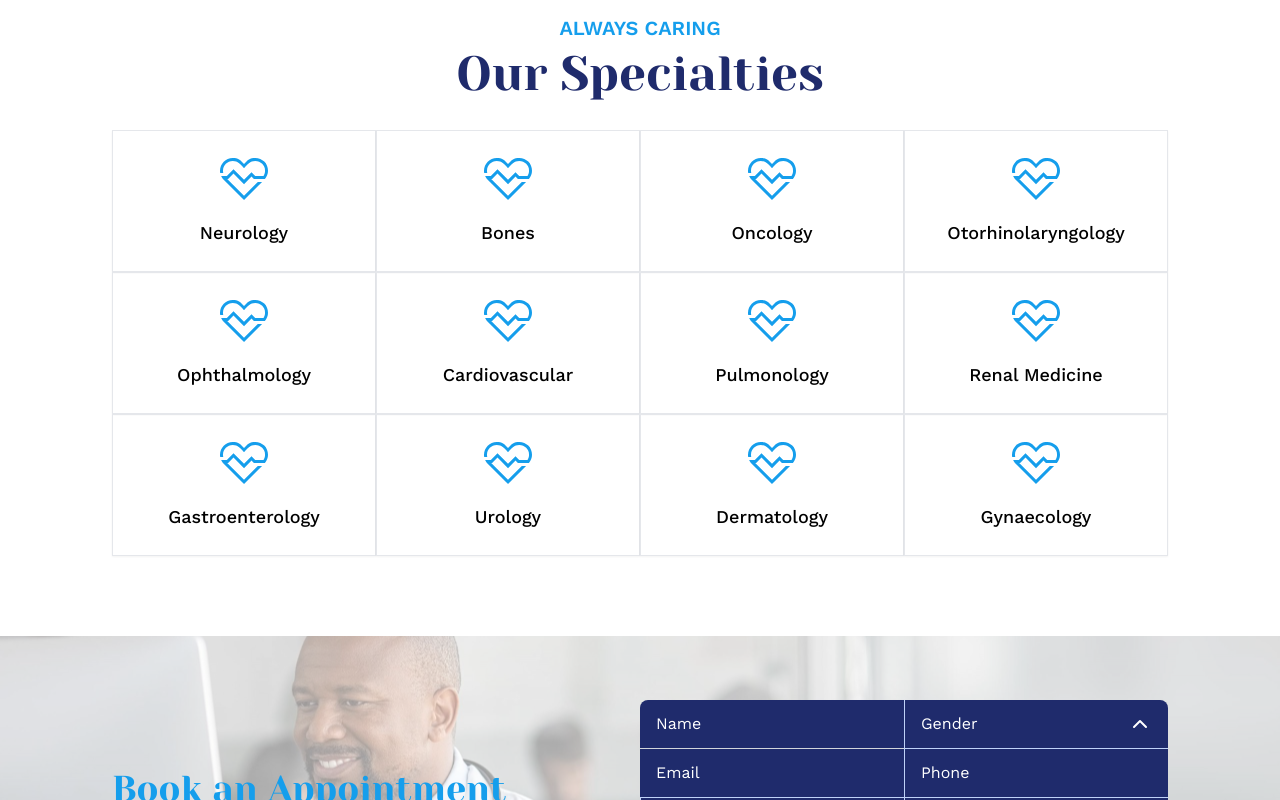
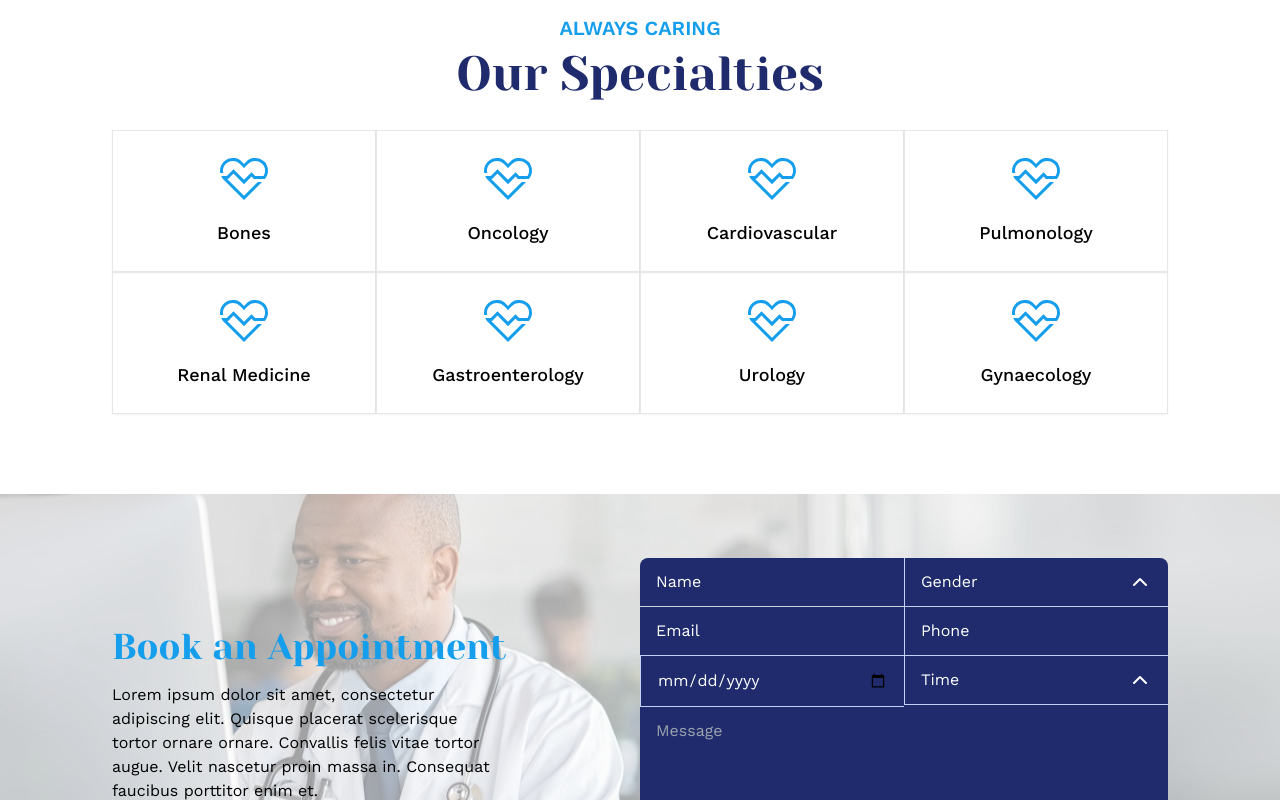
Before and after one commit to Nwanne-san/st-josephs, a Next.js app in the folder frontend/: page / in a window 1280 px wide. Shown: the part 1500-2300 px from the top of the page. Built offline with nearby package versions, Linux system fonts and the light colour scheme.

Commit message:
feat: build services page

```diff
--- a/frontend/src/app/components/HeroSection.tsx
+++ b/frontend/src/app/components/HeroSection.tsx
@@ -54,11 +54,11 @@ const HeroSection: React.FC = () => {
       className="flex flex-col relative w-full h-full bg-center bg-cover bg-no-repeat z-10
        bg-[url('/icons/hero-background-mobile.svg')] sm:bg-[url('/icons/herosection.jpg')] mt-[2rem] sm:mt-[5rem] lg:mt-[10rem]"
     >
-      {/* <div className="absolute inset-0 bg-white opacity-30 sm:opacity-20 z-0"></div> */}
+      <div className="absolute inset-0 bg-white opacity-30 sm:opacity-20 z-0"></div>
 
       {/* Animation container */}
       <motion.div
-        className="sm:h-[80vh] h-[70vh] flex flex-col gap-8 justify-center relative"
+        className="sm:h-[80vh] h-[70vh] flex flex-col gap-3 sm:gap-8 justify-center relative"
         variants={containerVariants}
         initial="hidden"
         animate="visible"
--- a/frontend/src/app/contact/components/ContactUs.tsx
+++ b/frontend/src/app/contact/components/ContactUs.tsx
@@ -8,7 +8,7 @@ const yeseva = Yeseva_One({ subsets: ["latin"], weight: ["400"] });
 const ContactUs: React.FC = () => {
   return (
     <>
-      <Wrapper className="flex gap-5 py-16">
+      <Wrapper className="flex sm:flex-row flex-col gap-5 py-4 sm:py-16">
         <div className="flex flex-col gap-10 w-full">
           <div className="flex flex-col gap-2 h-">
             <h1 className="text-lg text-secondary uppercase font-bold">
@@ -48,13 +48,13 @@ const ContactUs: React.FC = () => {
           {contacts.map((item, index) => (
             <div
               key={index}
-              className={`flex flex-col gap-3.5 px-7 py-12 ${item.bgColor} rounded-lg w-full md:text-wrap`}
+              className={`flex flex-col gap-3.5  px-3 sm:px-7 py-9 sm:py-12 ${item.bgColor} rounded-lg w-full md:text-wrap`}
             >
               <Image src={item.src} alt="" />
               <p className={`${item.color} uppercase font-bold text-lg`}>
                 {item.name}
               </p>
-              <div className="flex flex-col">
+              <div className="flex flex-col text-sm sm:text-base">
                 <span className={`${item.color} `}>{item.text}</span>
                 <span className={`${item.color} `}>{item?.text2}</span>
               </div>
--- a/frontend/src/app/contact/page.tsx
+++ b/frontend/src/app/contact/page.tsx
@@ -8,7 +8,9 @@ import Footer from "@/components/layout/Footer";
 const Contact: React.FC = () => {
   return (
     <>
-      <Navbar />
+      <div className="relative">
+        <Navbar className="backdrop-blur-xl fixed top-0 w-full" />
+        <div className=" mt-[2rem] sm:mt-[5rem] lg:mt-[8rem]">
           <Hero
             backgroundImage="/icons/contact-bg.svg"
             breadcrumbs="Home / Contact"
@@ -17,6 +19,8 @@ const Contact: React.FC = () => {
           <MapComponent />
           <ContactUs />
           <Footer />
+        </div>
+      </div>
     </>
   );
 };
--- /dev/null
+++ b/frontend/src/app/services/page.tsx
@@ -0,0 +1,22 @@
+import React from "react";
+import Hero from "@/components/ui/Herosection";
+import Navbar from "@/components/layout/Navbar";
+import Contact from "../components/Contact";
+
+function OurServices() {
+  return (
+    <div className="relative">
+      <Navbar className="backdrop-blur-xl fixed top-0 w-full" />
+      <div className=" mt-[2rem] sm:mt-[5rem] lg:mt-[8rem]">
+        <Hero
+          backgroundImage="/icons/contact-bg.svg"
+          breadcrumbs="Home/ Contact"
+          heading="Our Contacts"
+        />
+        <Contact/>
+      </div>
+    </div>
+  );
+}
+
+export default OurServices;
--- a/frontend/src/components/layout/Footer.tsx
+++ b/frontend/src/components/layout/Footer.tsx
@@ -7,7 +7,7 @@ import { contact_links, links } from "@/data/footer";
 const Footer: React.FC = () => {
   return (
     <Wrapper className="bg-primary w-full flex flex-col gap-12 text-white py-9">
-      <div className="flex flex-wrap gap-2 sm:gap-10 justify-between w-full items-start">
+      <div className="flex flex-wrap sm:flex-row lg:grid grid-cols-4 gap-2 sm:gap-10 lg:gap-8 justify-between w-full items-start">
         {/* First Div */}
         <div className="flex flex-col gap-6 flex-grow basis-64 lg:basis-1/4">
           <Image src={Logo2} alt="" />
--- a/frontend/src/components/ui/Map.tsx
+++ b/frontend/src/components/ui/Map.tsx
@@ -1,15 +1,14 @@
 const MapComponent = () => {
   return (
     <div
-      style={{ width: "100%", height: "400px" }}
-      className="w-full flex justify-center items-center my-16"
+      style={{ width: "100%", height: "500px" }}
+      className="w-full flex justify-center items-center md:my-16 px-5 sm:px-0"
     >
       <iframe
-        title="Google Map"
-        src="https://www.google.com/maps/embed?pb=!1m18!1m12!1m3!1d495.16825464386824!2d7.384068685567572!3d6.849057700778539!2m3!1f0!2f0!3f0!3m2!1i1024!2i768!4f13.1!3m3!1m2!1s0x1044e9ae7dea5901%3A0x34900e204966a2ca!2s44B%20New%20Anglican%20Road%2C%20Nsukka!5e0!3m2!1sen!2sng!4v1734173529547!5m2!1sen!2sng"
+        src="https://www.google.com/maps/embed?pb=!1m14!1m8!1m3!1d5992.732813479113!2d7.386506055174039!3d6.848689820718791!3m2!1i1024!2i768!4f13.1!3m3!1m2!1s0x1044e9ae7dea5901%3A0x34900e204966a2ca!2sSt.%20Joseph&#39;s%20Hospital!5e0!3m2!1sen!2sng!4v1736347905923!5m2!1sen!2sng"
         width="600"
         height="450"
-        style={{ border: 0 }}
+        style={{border: 1}}
         allowFullScreen={true}
         loading="lazy"
         referrerPolicy="no-referrer-when-downgrade"
--- a/frontend/src/data/services.ts
+++ b/frontend/src/data/services.ts
@@ -1,10 +1,4 @@
-
 export const services = [
-  {
-    name: "Neurology",
-    icon: "/icons/Heart.svg",
-    focusIcon: "/icons/HeartFocus.svg",
-  },
   {
     name: "Bones",
     icon: "/icons/Heart.svg",
@@ -15,16 +9,7 @@ export const services = [
     icon: "/icons/Heart.svg",
     focusIcon: "/icons/HeartFocus.svg",
   },
-  {
-    name: "Otorhinolaryngology",
-    icon: "/icons/Heart.svg",
-    focusIcon: "/icons/HeartFocus.svg",
-  },
-  {
-    name: "Ophthalmology",
-    icon: "/icons/Heart.svg",
-    focusIcon: "/icons/HeartFocus.svg",
-  },
+
   {
     name: "Cardiovascular",
     icon: "/icons/Heart.svg",
@@ -50,11 +35,7 @@ export const services = [
     icon: "/icons/Heart.svg",
     focusIcon: "/icons/HeartFocus.svg",
   },
-  {
-    name: "Dermatology",
-    icon: "/icons/Heart.svg",
-    focusIcon: "/icons/HeartFocus.svg",
-  },
+
   {
     name: "Gynaecology",
     icon: "/icons/Heart.svg",
```
Lines whose indentation alone changed are shown as unchanged.
